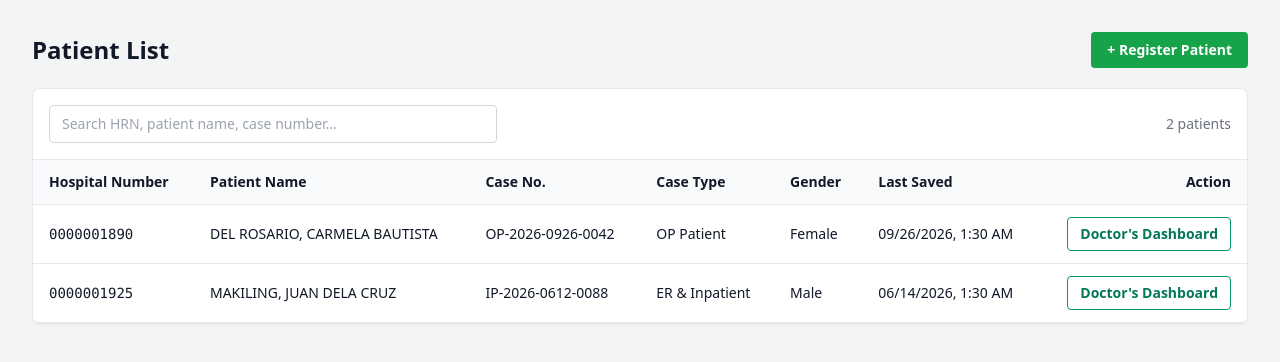
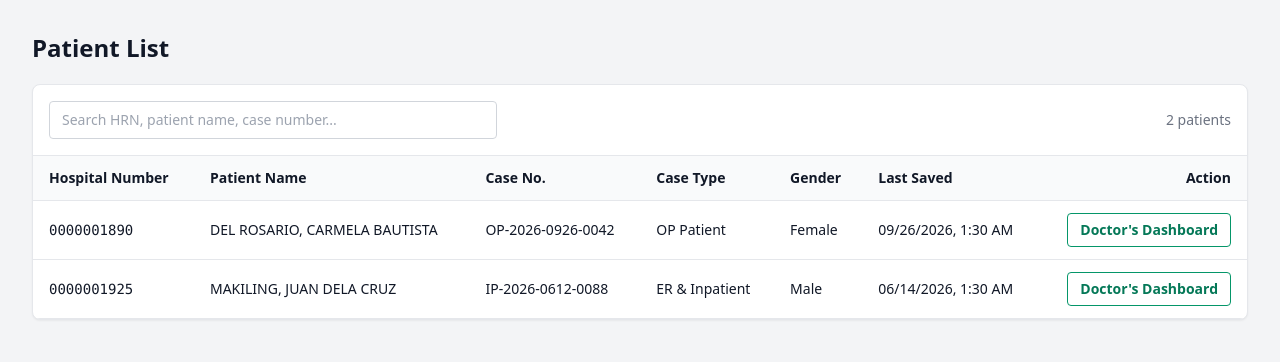
Before and after one commit to crmry/HIS, a plain HTML site: page patients.html in a window 1280 px wide. Drawn offline with nearby package versions, Linux system fonts and the light colour scheme.

Commit message:
refactor(patient-registry): remove header actions container and Register Patient button (Fixes #234)

```diff
--- a/patients.html
+++ b/patients.html
@@ -13,16 +13,8 @@
 <body class="min-h-screen text-gray-900">
 
   <main class="mx-auto max-w-7xl p-4 md:p-8">
-    <div class="mb-5 flex flex-col gap-3 sm:flex-row sm:items-center sm:justify-between">
-      <div>
-        <h1 class="text-2xl font-bold">Patient List</h1>
-      </div>
-      <div class="flex flex-wrap items-center gap-2">
-        <a href="forms_localstorage.html"
-           class="inline-flex items-center justify-center rounded bg-green-600 px-4 py-2 text-sm font-semibold text-white hover:bg-green-700">
-          + Register Patient
-        </a>
-      </div>
+    <div class="mb-5">
+      <h1 class="text-2xl font-bold">Patient List</h1>
     </div>
 
     <div class="overflow-hidden rounded-lg border border-gray-200 bg-white shadow-sm">
```
